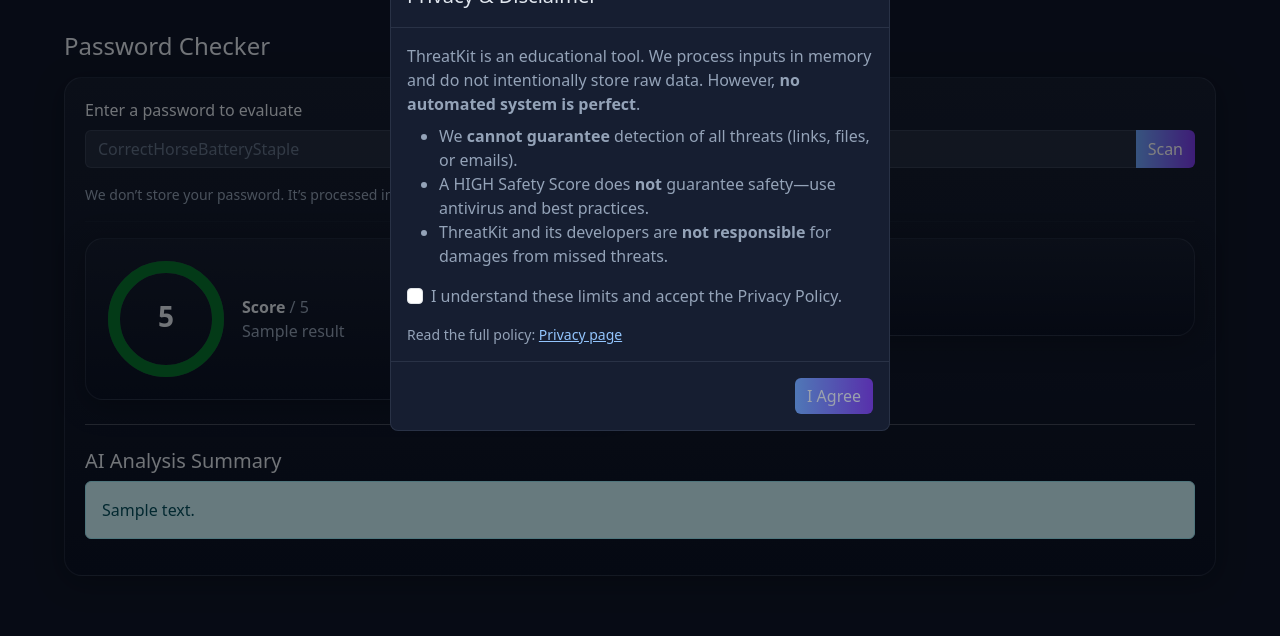
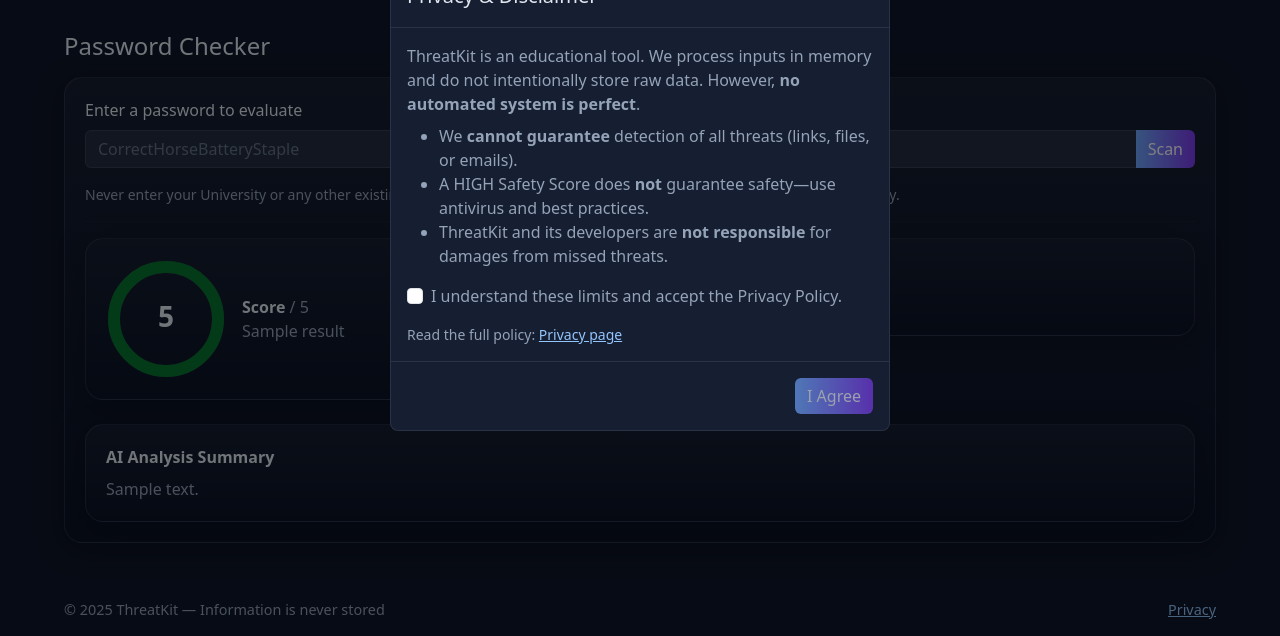
Before and after one commit to Bradlb03/ThreatKit, a Flask app: template ThreatKit/threatkit/templates/password.html in a window 1280 px wide. Shown: the part 241-877 px from the top of the page. Run offline with Flask 3, Linux system fonts and the light colour scheme; the template is opened without the code that fills it: most values are stand-ins (such as "Sample title", 1, 10 or a date in 2020); parts of the project's set-up code (start-up, migrations or seed data) failed here and were passed over; grey boxes are pictures that could not be loaded.

Commit message:
Updated formatting of AI Analysis Summary in Email and Password to match Link.

```diff
--- a/ThreatKit/threatkit/templates/link.html
+++ b/ThreatKit/threatkit/templates/link.html
@@ -51,6 +51,7 @@
       </div>
     </div>
 
+    {# --- AI Analysis Summary --- #}
     {% if ai_summary %}
       <div class="tk-card mt-4">
         <div class="fw-semibold mb-2">AI Analysis Summary</div>
--- a/ThreatKit/threatkit/templates/password.html
+++ b/ThreatKit/threatkit/templates/password.html
@@ -21,7 +21,7 @@
     <button class="btn btn-accent" type="submit">Scan</button>
   </div>
   <div id="pwHelp" class="form-text tk-subtle">
-    We don’t store your password. It’s processed in memory only.
+    Never enter your University or any other existing password. We do not store passwords, they are processed in memory only.
   </div>
 
   {% if result %}
@@ -55,11 +55,12 @@
       </div>
     </div>
 
-    {# --- AI Analysis Summary (Same style as Email Checker) --- #}
+    {# --- AI Analysis Summary --- #}
     {% if ai_summary %}
-      <hr class="my-4" />
-      <h5>AI Analysis Summary</h5>
-      <div class="alert alert-info" style="white-space: pre-wrap;">{{ ai_summary }}</div>
+      <div class="tk-card mt-4">
+        <div class="fw-semibold mb-2">AI Analysis Summary</div>
+        <div class="tk-subtle" style="white-space: pre-wrap;">{{ ai_summary }}</div>
+      </div>
     {% endif %}
   {% endif %}
 </form>
```
Also changed, not shown: ThreatKit/threatkit/templates/email.html (+5 -3 lines).
